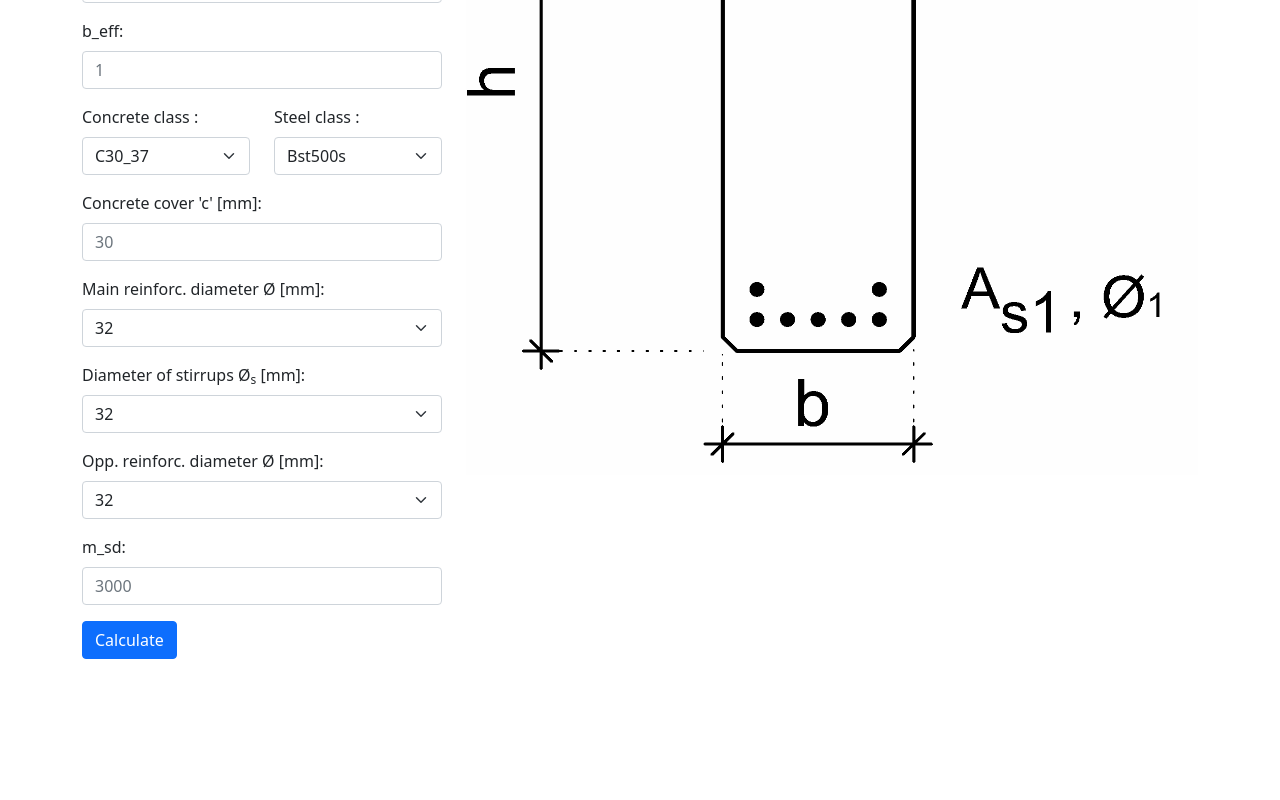
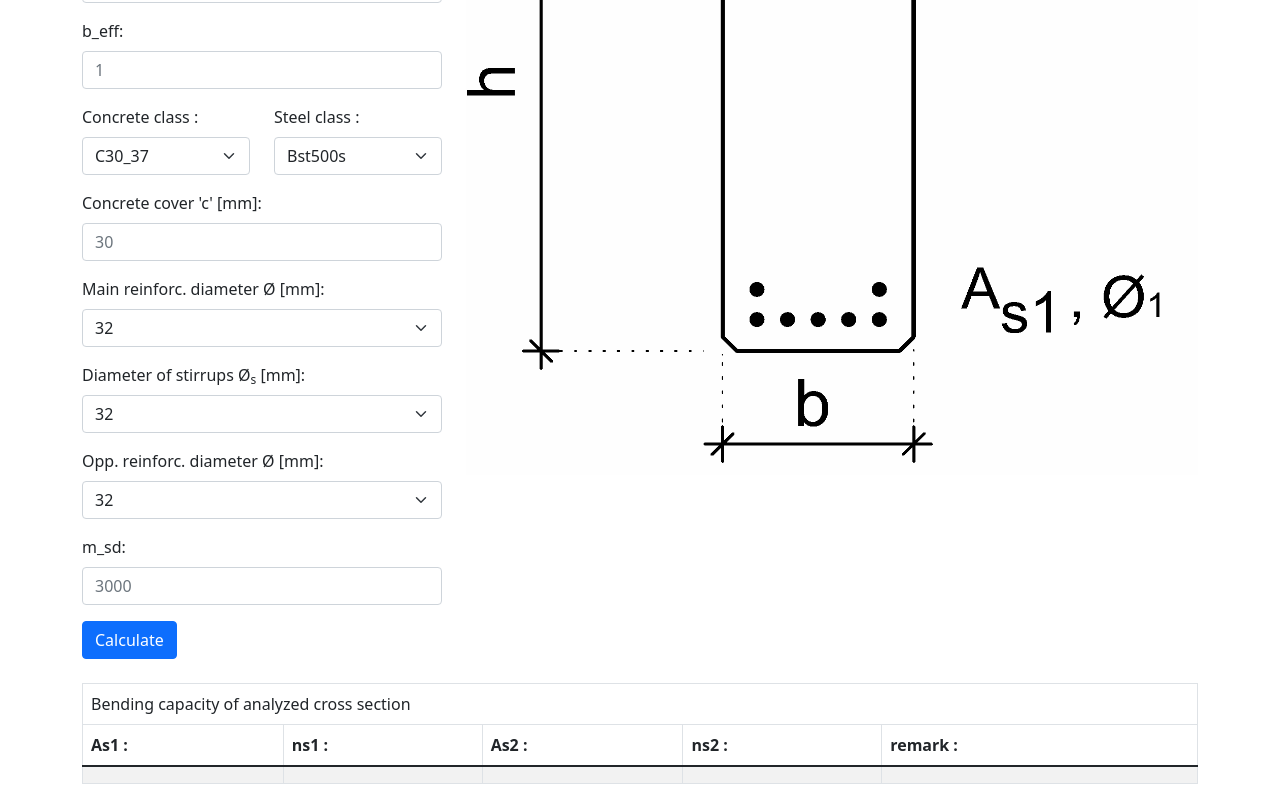
Before and after one commit to wowvaqa/engclcfe, a React (Create React App) app: page /calcs/tsecreinfcalc in a window 1280 px wide. Shown: the part 447-1247 px from the top of the page. Before the commit the page ends 1130 px from the top, so only its background shows below. Built offline with nearby package versions, Linux system fonts and the light colour scheme.

Commit message:
ADD: T Sec. Result View

```diff
--- a/src/calcsViews/TsecReinfCalcView.js
+++ b/src/calcsViews/TsecReinfCalcView.js
@@ -1,6 +1,8 @@
 import React from "react";
 import { Container, Row, Form, Col, Button } from "react-bootstrap";
 import image from "../assets/API_3_pio.png";
+
+import TsecReinfResultView from "../calcsViews/TsecReinfResultView";
 
 const TsecReinfCalcView = () => {
   return (
@@ -198,6 +200,14 @@ const TsecReinfCalcView = () => {
           </Col>
         </Row>
         <br></br>
+        <TsecReinfResultView
+          isCollapseOpen={true}
+          as1={0}
+          ns1={0}
+          as2={0}
+          ns2={0}
+          remark={0}
+        />
       </Container>
     </>
   );
--- /dev/null
+++ b/src/calcsViews/TsecReinfResultView.js
@@ -0,0 +1,36 @@
+import React from "react";
+import { Table, Collapse } from "react-bootstrap";
+
+const RectFindReinfResultView = ({ isCollapseOpen, as1, ns1, as2, ns2, remark }) => {
+  return (
+    <>
+      <Collapse in={isCollapseOpen}>
+        <Table striped bordered hover>
+          <thead>
+            <tr>
+              <td colSpan="5">Bending capacity of analyzed cross section</td>
+            </tr>
+            <tr>
+              <th>As1 :</th>
+              <th>ns1 :</th>
+              <th>As2 :</th>
+              <th>ns2 :</th>
+              <th>remark :</th>
+            </tr>
+          </thead>
+          <tbody>
+            <tr>
+              <td>{as1 !== 0 && <h4>{as1} [?]</h4>}</td>
+              <td>{ns1 !== 0 && <h4>{ns1} [?]</h4>}</td>
+              <td>{as2 !== 0 && <h4>{as2} [?]</h4>}</td>
+              <td>{ns2 !== 0 && <h4>{ns2} [?]</h4>}</td>
+              <td>{remark !== 0 && <h4>{remark} [?]</h4>}</td>
+            </tr>
+          </tbody>
+        </Table>
+      </Collapse>
+    </>
+  );
+};
+
+export default RectFindReinfResultView;
```
